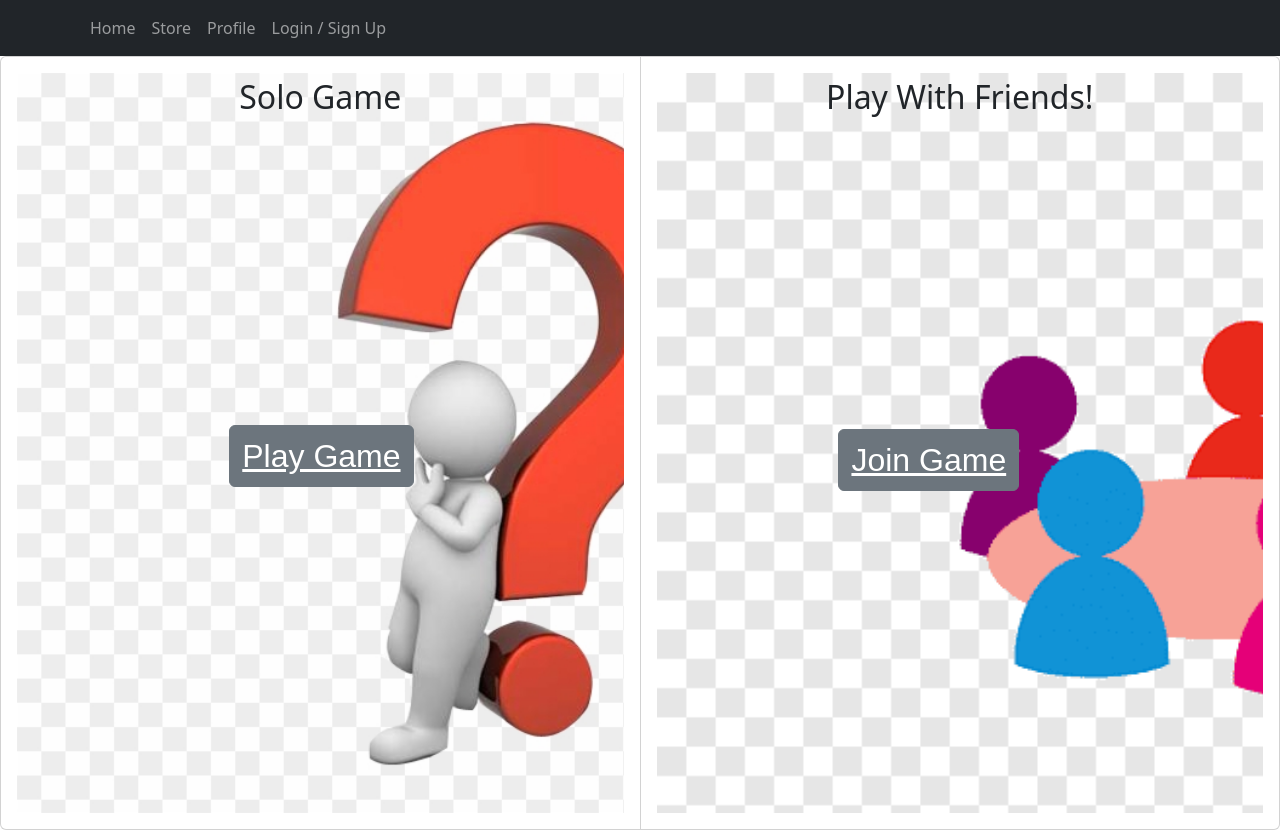
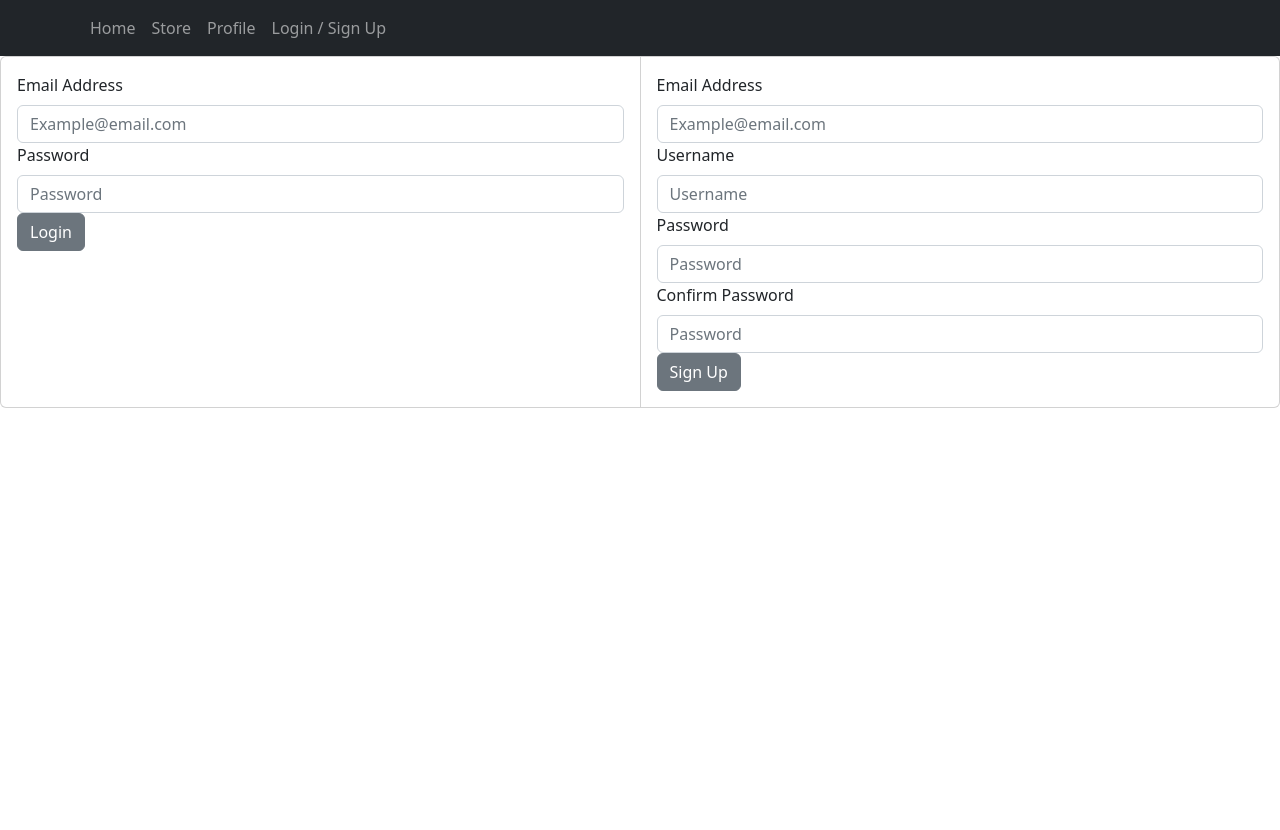
Before and after one commit to garrettj94/ToughDecisions, a React (Create React App) app in the folder client/: page /#/ in a window 1280 px wide. After the commit the page ends 800 px from the top, so only its background shows below. Built offline with nearby package versions, Linux system fonts and the light colour scheme; no server answers.

Commit message:
made loginpage first page to load

```diff
--- a/client/src/App.js
+++ b/client/src/App.js
@@ -39,8 +39,8 @@
         <Router>
           <Navigationbar />
           <Routes>
-            <Route path="/" element={<Home socket={socket}/>}></Route>
-            <Route path="/login" element={<Login />}></Route>
+            <Route path="/" element={<Login/>}></Route>
+            <Route path="/home" element={<Home socket={socket} />}></Route>
             <Route path="/answer" element={<AnswerQ socket={socket} />}></Route>
             <Route path="/profile" element={<Profile />}></Route>
             <Route path="/store" element={<Store />}></Route>
--- a/client/src/components/login.js
+++ b/client/src/components/login.js
@@ -48,6 +48,9 @@
     });
   };
 
+
+
+
   const signupFormSubmit = async (event) => {
     event.preventDefault();
 
@@ -76,7 +79,6 @@
 
 
 }
-
 
   return (
     <div className="login">
```
